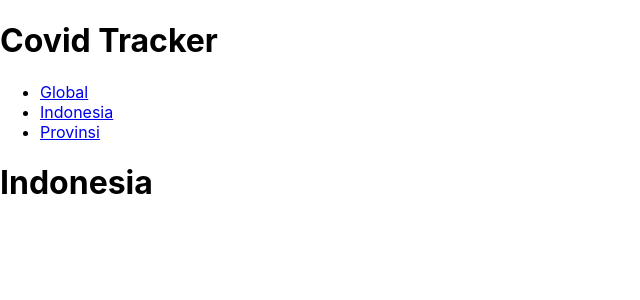
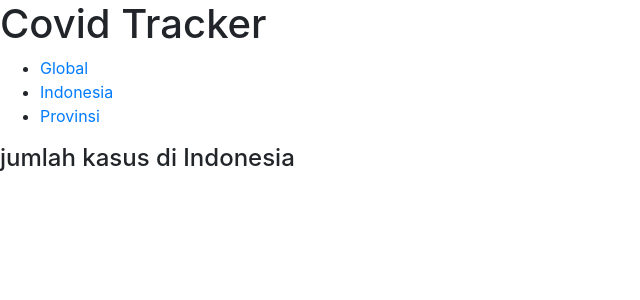
Before and after one commit to ReinTumbal/final-webpro, a React (Create React App) app: page /Indo in a window 1280 px wide. Shown: the top 300 px of the page, without its empty margins (0-640 px from the left). Built offline with nearby package versions, Linux system fonts and the light colour scheme.

Commit message:
commit 3

```diff
--- a/src/App.js
+++ b/src/App.js
@@ -2,6 +2,7 @@ import React from 'react'
 import './App.css'
 import { BrowserRouter as Router, Route, Switch, Link } from 'react-router-dom'
 import { Global, Indo, Provinsi } from './pages'
+import "bootstrap/dist/css/bootstrap.min.css";
 
 
 function App() {
--- a/src/pages/Global/index.js
+++ b/src/pages/Global/index.js
@@ -3,7 +3,7 @@ import React from "react";
  const Global = () => {
      return (
          <div>
-             <h1>Global</h1>
+             <h4>Jumlah kasus seluruh dunia</h4>
          </div>
      );
  };
--- a/src/pages/Indo/index.js
+++ b/src/pages/Indo/index.js
@@ -3,7 +3,7 @@ import React from "react";
 const Indonesia = () => {
     return (
         <div>
-            <h1>Indonesia</h1>
+            <h4>jumlah kasus di Indonesia</h4>
         </div>
     );
 };
--- a/src/pages/Provinsi/index.js
+++ b/src/pages/Provinsi/index.js
@@ -3,7 +3,7 @@ import React from "react";
 const Provinsi = () => {
     return (
         <div>
-            <h1>Provinsi</h1>
+            <h4>Data di setiap Provinsi</h4>
         </div>
     );
 };
```
Also changed, not shown: 1 other file (tests, documents, lock files or other folders).
